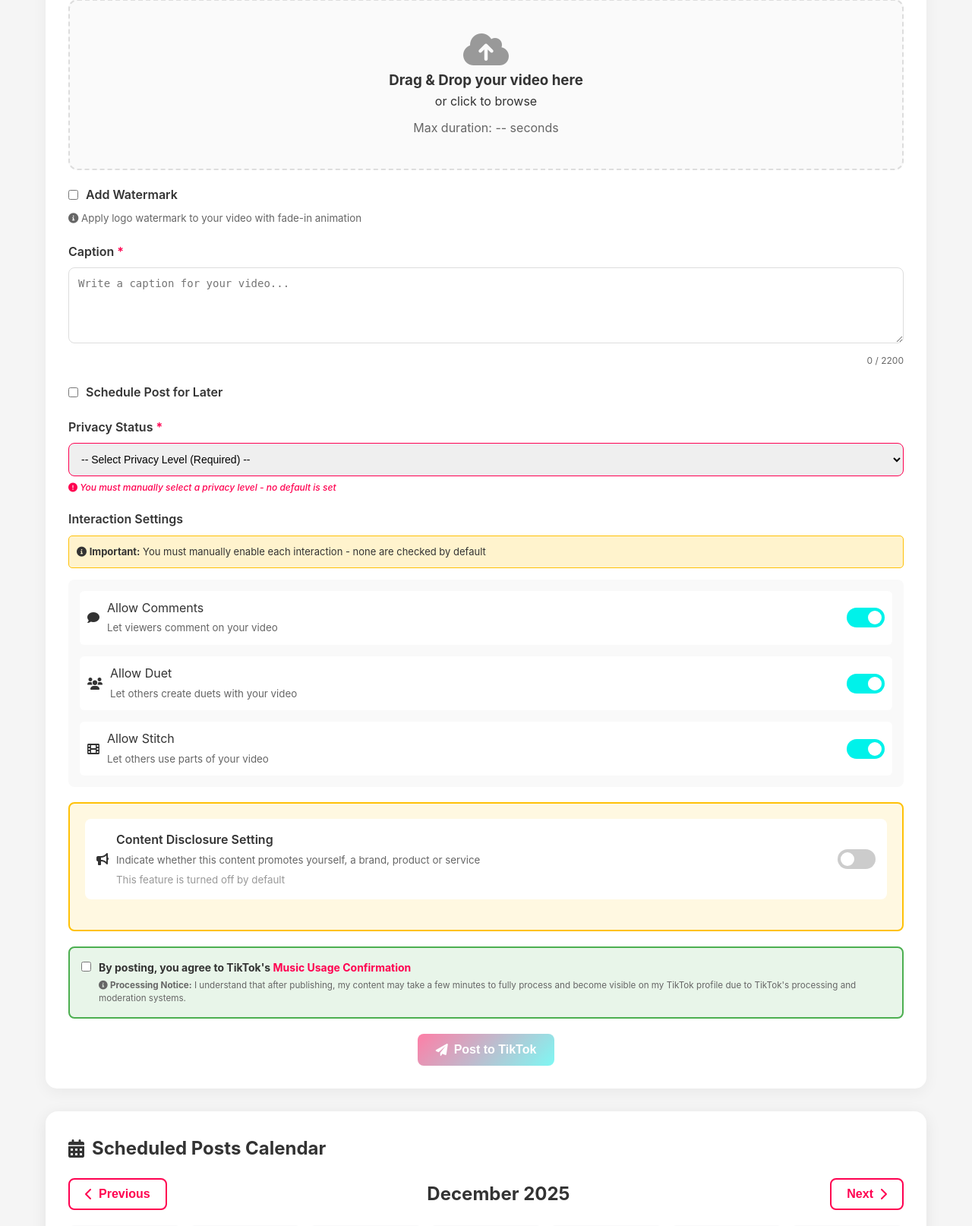
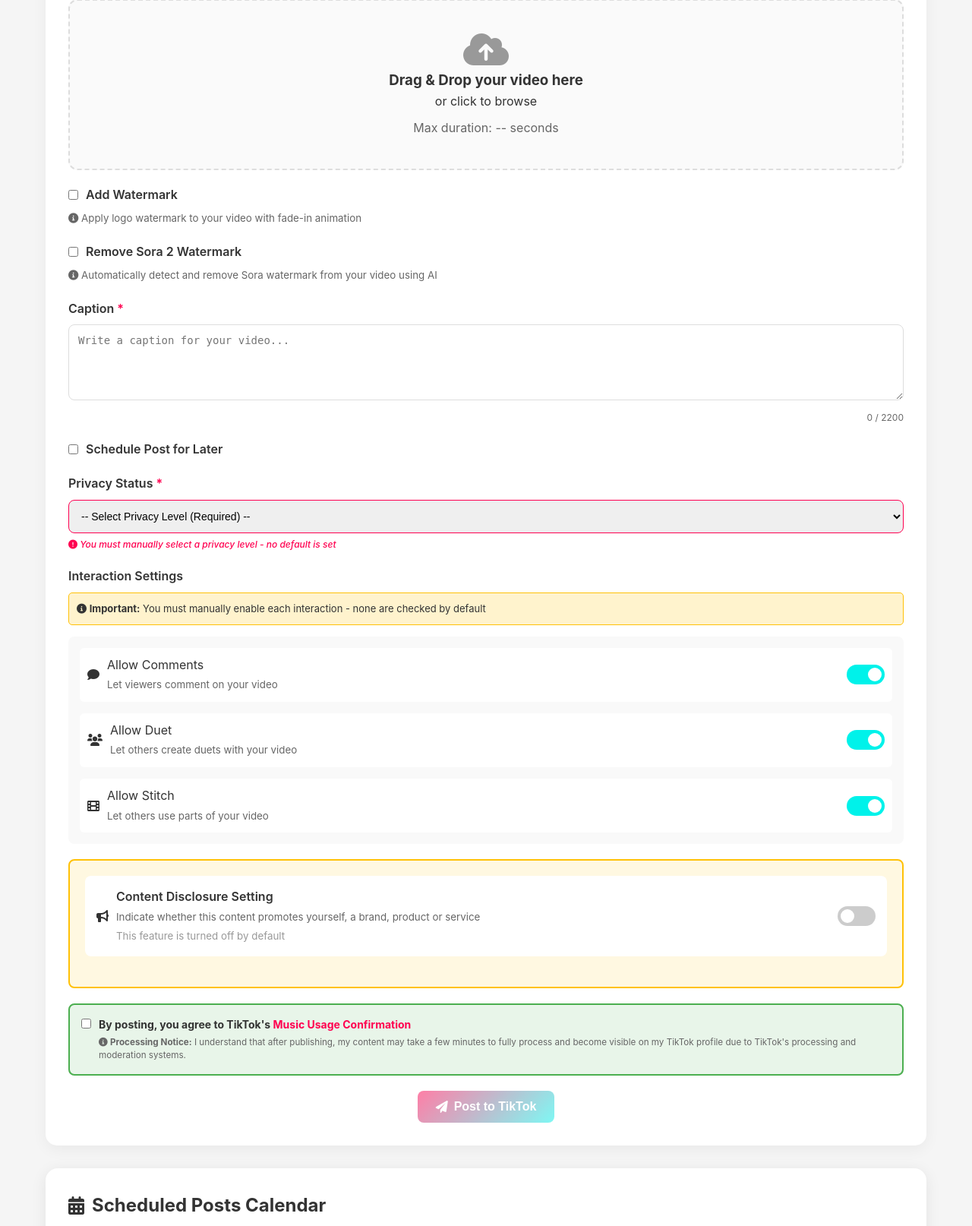
Before and after one commit to patt2005/postfix, a Flask app: page / in a window 1280 px wide. Shown: the part 367-1981 px from the top of the page at 76% size. Run offline with Flask 3, Linux system fonts and the light colour scheme; the visitor is signed in with stand-in values (Sample User, id 1); some libraries are stand-ins or nearby versions.

Commit message:
added sora 2 watermark remover

```diff
--- a/app.py
+++ b/app.py
@@ -1229,9 +1229,9 @@ def apply_watermark():
             logo_path="images/logo.png",
             end_time=4,
             fade_duration=1.0,
-            logo_scale=0.3,
+            logo_scale=0.4,
             position="bottom_center",
-            margin=250
+            margin=280
         )
 
         if not output_path or not os.path.exists(output_path):
@@ -1265,6 +1265,91 @@ def apply_watermark():
     except Exception as e:
         logger.error(f"Error applying watermark: {str(e)}")
         return jsonify({'error': 'Failed to apply watermark', 'message': str(e)}), 500
+
+
+@app.route('/api/watermark/remove-sora', methods=['POST'])
+@login_required
+def remove_sora_watermark():
+    """
+    Remove Sora 2 watermark from a video file using SoraWatermarkCleaner.
+    Uses LAMA cleaner type for fast and good quality processing.
+    """
+    try:
+        # Import SoraWatermarkCleaner
+        import sys
+        sorawm_path = os.path.join(os.getcwd(), 'SoraWatermarkCleaner')
+        if sorawm_path not in sys.path:
+            sys.path.insert(0, sorawm_path)
+
+        from pathlib import Path
+        from SoraWatermarkCleaner.sorawm.core import SoraWM
+        from SoraWatermarkCleaner.sorawm.schemas import CleanerType
+
+        if 'video' not in request.files:
+            return jsonify({'error': 'No video file provided'}), 400
+
+        video_file = request.files['video']
+
+        if video_file.filename == '':
+            return jsonify({'error': 'No file selected'}), 400
+
+        # Save the uploaded video to a temporary location
+        temp_dir = os.path.join(os.getcwd(), 'temp')
+        os.makedirs(temp_dir, exist_ok=True)
+
+        # Generate unique filename
+        timestamp = str(int(time.time()))
+        input_filename = secure_filename(video_file.filename)
+        input_path = os.path.join(temp_dir, f"{timestamp}_{input_filename}")
+
+        # Save the uploaded file
+        video_file.save(input_path)
+
+        logger.info(f"Removing Sora watermark from video: {input_path}")
+
+        # Prepare output path
+        output_filename = input_filename.rsplit('.', 1)[0] + '_sora_removed.' + input_filename.rsplit('.', 1)[1]
+        output_path = os.path.join(temp_dir, f"{timestamp}_{output_filename}")
+
+        # Initialize SoraWM with LAMA cleaner type
+        sora_wm = SoraWM(cleaner_type=CleanerType.LAMA)
+
+        # Process the video
+        sora_wm.run(Path(input_path), Path(output_path), quiet=True)
+
+        if not os.path.exists(output_path):
+            # Clean up temp file
+            if os.path.exists(input_path):
+                os.remove(input_path)
+            return jsonify({'error': 'Failed to remove Sora watermark'}), 500
+
+        logger.info(f"Sora watermark removed successfully: {output_path}")
+
+        # Read the processed video file
+        with open(output_path, 'rb') as f:
+            processed_video = f.read()
+
+        # Clean up temporary files
+        if os.path.exists(input_path):
+            os.remove(input_path)
+        if os.path.exists(output_path):
+            os.remove(output_path)
+
+        # Return the processed video as a binary response
+        from flask import Response
+        return Response(
+            processed_video,
+            mimetype='video/mp4',
+            headers={
+                'Content-Disposition': f'attachment; filename=sora_removed_{input_filename}'
+            }
+        )
+
+    except Exception as e:
+        logger.error(f"Error removing Sora watermark: {str(e)}")
+        import traceback
+        logger.error(traceback.format_exc())
+        return jsonify({'error': 'Failed to remove Sora watermark', 'message': str(e)}), 500
 
 
 @app.route('/api/post/video', methods=['POST'])
--- a/templates/dashboard.html
+++ b/templates/dashboard.html
@@ -944,6 +944,20 @@
                     </div>
                 </div>
 
+                <!-- Remove Sora Watermark Toggle -->
+                <div class="form-group">
+                    <label style="display: flex; align-items: center; gap: 10px;">
+                        <input type="checkbox" id="removeSoraWatermarkToggle" name="remove_sora_watermark">
+                        <span>Remove Sora 2 Watermark</span>
+                    </label>
+                    <small style="color: #666; display: block; margin-top: 5px;">
+                        <i class="fas fa-info-circle"></i> Automatically detect and remove Sora watermark from your video using AI
+                    </small>
+                    <div id="soraWatermarkProgress" style="display: none; margin-top: 10px; padding: 10px; background: #fff3e0; border-radius: 6px; font-size: 14px;">
+                        <i class="fas fa-spinner fa-spin"></i> Removing Sora watermark... This may take a few moments.
+                    </div>
+                </div>
+
                 <!-- Title/Caption -->
                 <div class="form-group">
                     <label for="title" class="required">Caption</label>
@@ -1692,6 +1706,17 @@
                 }
             });
 
+            // Remove Sora watermark toggle
+            const removeSoraWatermarkToggle = document.getElementById('removeSoraWatermarkToggle');
+            removeSoraWatermarkToggle.addEventListener('change', async () => {
+                if (removeSoraWatermarkToggle.checked && selectedFile) {
+                    // Remove Sora watermark when toggle is turned on
+                    await removeSoraWatermark();
+                } else if (!removeSoraWatermarkToggle.checked && selectedFile) {
+                    showNotification('Sora watermark removal cancelled. Please re-upload video to process again.', 'info', 3000);
+                }
+            });
+
             // User consent
             document.getElementById('userConsent').addEventListener('change', updateSubmitButton);
 
@@ -1838,6 +1863,8 @@
             const watermarkIndicator = document.getElementById('watermarkIndicator');
             const watermarkStatus = document.getElementById('watermarkStatus');
             const videoPreview = document.getElementById('videoPreview');
+            const soraWatermarkProgress = document.getElementById('soraWatermarkProgress');
+            const removeSoraWatermarkToggle = document.getElementById('removeSoraWatermarkToggle');
 
             if (watermarkIndicator) {
                 watermarkIndicator.classList.remove('show');
@@ -1850,6 +1877,15 @@
             if (videoPreview) {
                 videoPreview.style.border = '';
                 videoPreview.style.boxShadow = '';
+            }
+
+            // Reset Sora watermark removal toggle and progress
+            if (removeSoraWatermarkToggle) {
+                removeSoraWatermarkToggle.checked = false;
+            }
+
+            if (soraWatermarkProgress) {
+                soraWatermarkProgress.style.display = 'none';
             }
 
             // Display file info
@@ -1917,6 +1953,9 @@
 
             // Check if watermark toggle is enabled and apply watermark
             await checkAndApplyWatermark();
+
+            // Check if Sora watermark removal toggle is enabled and remove watermark
+            await checkAndRemoveSoraWatermark();
         }
 
         // Check if watermark should be applied and apply it
@@ -1927,6 +1966,79 @@
             }
 
             await applyWatermark();
+        }
+
+        // Check if Sora watermark should be removed and remove it
+        async function checkAndRemoveSoraWatermark() {
+            const removeSoraWatermarkToggle = document.getElementById('removeSoraWatermarkToggle');
+            if (!removeSoraWatermarkToggle.checked || !selectedFile) {
+                return;
+            }
+
+            await removeSoraWatermark();
+        }
+
+        // Remove Sora watermark from the selected video
+        async function removeSoraWatermark() {
+            if (!selectedFile) {
+                showNotification('Please select a video first', 'warning');
+                return;
+            }
+
+            const progressDiv = document.getElementById('soraWatermarkProgress');
+            const videoPreview = document.getElementById('videoPreview');
+
+            try {
+                // Show progress
+                progressDiv.style.display = 'block';
+
+                // Prepare form data
+                const formData = new FormData();
+                formData.append('video', selectedFile);
+
+                // Call backend to remove Sora watermark
+                const response = await fetch('/api/watermark/remove-sora', {
+                    method: 'POST',
+                    body: formData
+                });
+
+                if (!response.ok) {
+                    const error = await response.json();
+                    throw new Error(error.error || 'Failed to remove Sora watermark');
+                }
+
+                // Get the processed video as a blob
+                const blob = await response.blob();
+
+                // Create a new File object from the blob
+                const processedFile = new File([blob], selectedFile.name.replace(/(\.\w+)$/, '_sora_removed$1'), {
+                    type: selectedFile.type
+                });
+
+                // Update selectedFile to the processed version
+                selectedFile = processedFile;
+
+                // Update the video preview with the processed version
+                const url = URL.createObjectURL(blob);
+                videoPreview.src = url;
+
+                // Update file size display
+                document.getElementById('fileSize').textContent = formatFileSize(processedFile.size);
+
+                // Hide progress and show success
+                progressDiv.style.display = 'none';
+                showNotification('Sora watermark removed successfully! Check the preview above', 'success', 4000);
+
+                // Reload the video to ensure it displays from the beginning
+                if (videoPreview) {
+                    videoPreview.load();
+                }
+
+            } catch (error) {
+                progressDiv.style.display = 'none';
+                showNotification(`Failed to remove Sora watermark: ${error.message}`, 'error');
+                console.error('Sora watermark removal error:', error);
+            }
         }
 
         // Apply watermark to the selected video
```
